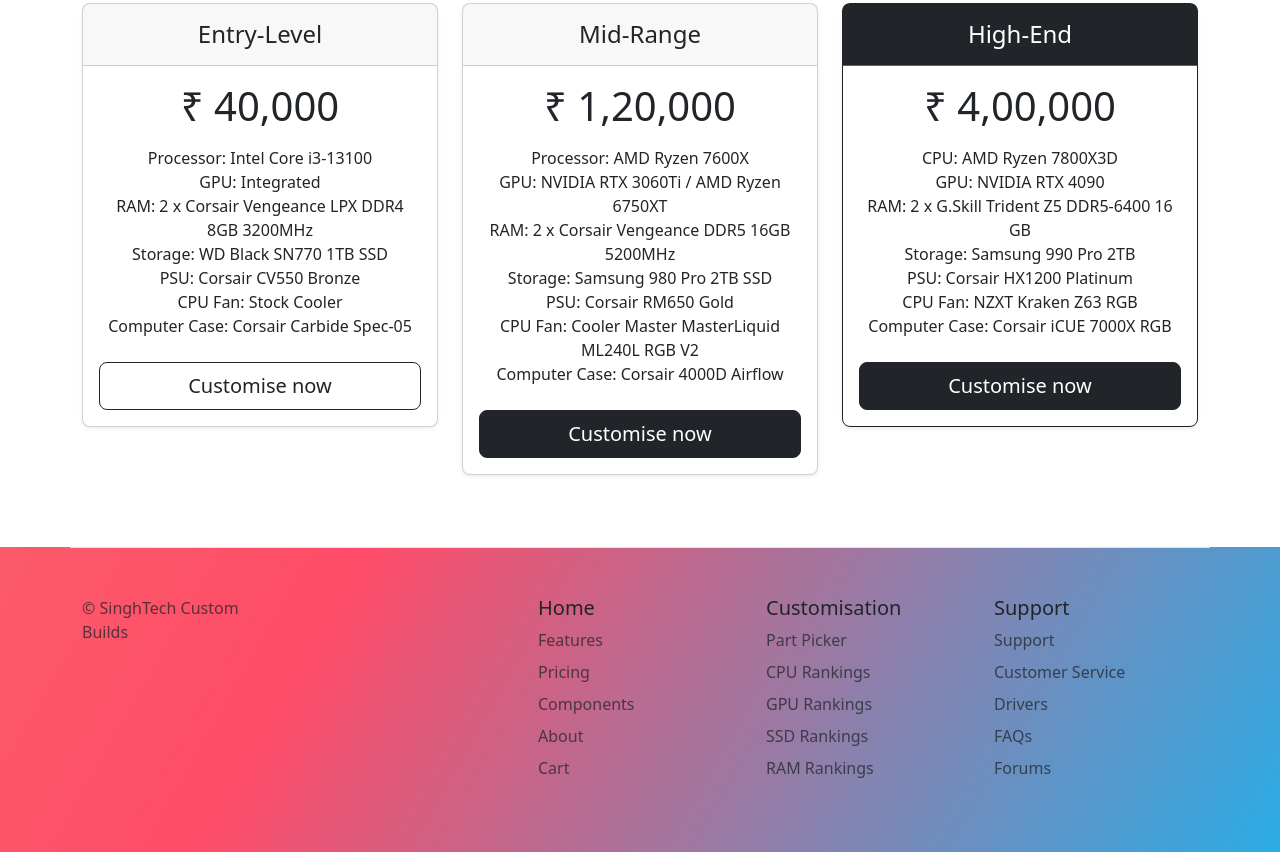
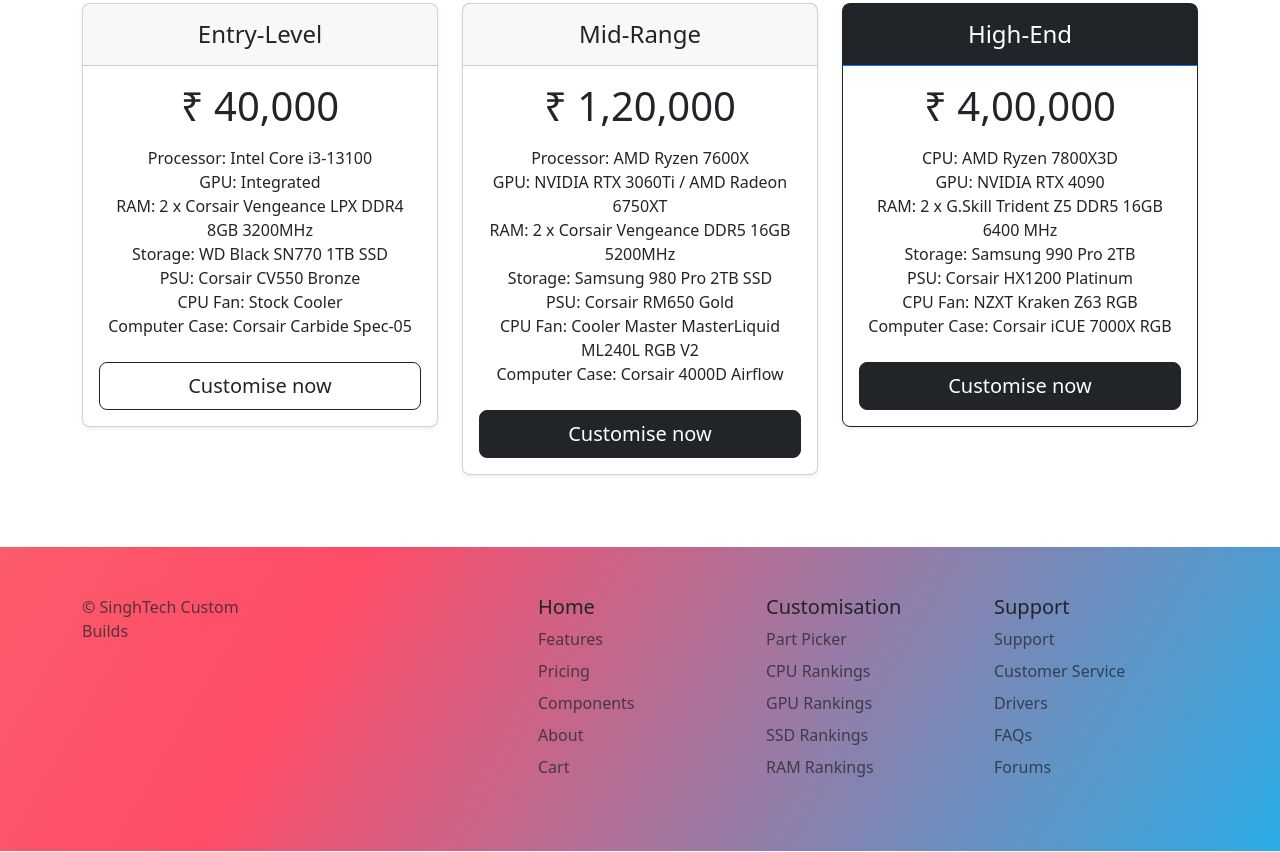
Before and after one commit to Manvendra2509/SinghTech-Custom-Builds, a plain HTML site: page index.html in a window 1280 px wide. Shown: the part 1724-2576 px from the top of the page. Drawn offline with nearby package versions, Linux system fonts and the light colour scheme.

Commit message:
Update index.html

```diff
--- a/index.html
+++ b/index.html
@@ -246,7 +246,7 @@
                 <h1 class="card-title pricing-card-title">₹ 1,20,000</h1>
                 <ul class="list-unstyled mt-3 mb-4">
                   <li>Processor: AMD Ryzen 7600X</li>
-                  <li>GPU: NVIDIA RTX 3060Ti / AMD Ryzen 6750XT</li>
+                  <li>GPU: NVIDIA RTX 3060Ti / AMD Radeon 6750XT</li>
                   <li>RAM: 2 x Corsair Vengeance DDR5 16GB 5200MHz</li>
                   <li>Storage: Samsung 980 Pro 2TB SSD</li>
                   <li>PSU: Corsair RM650 Gold</li>
@@ -269,7 +269,7 @@
                 <ul class="list-unstyled mt-3 mb-4">
                   <li>CPU: AMD Ryzen 7800X3D</li>
                   <li>GPU: NVIDIA RTX 4090</li>
-                  <li>RAM: 2 x G.Skill Trident Z5 DDR5-6400 16 GB</li>
+                  <li>RAM: 2 x G.Skill Trident Z5 DDR5 16GB 6400 MHz</li>
                   <li>Storage: Samsung 990 Pro 2TB</li>
                   <li>PSU: Corsair HX1200 Platinum</li>
                   <li>CPU Fan: NZXT Kraken Z63 RGB</li>
@@ -288,7 +288,7 @@
     <section id="contact" class="gradient-background">
       <div class="container">
         <footer
-          class="row row-cols-1 row-cols-sm-2 row-cols-md-5 py-5 mt-5 border-top"
+          class="row row-cols-1 row-cols-sm-2 row-cols-md-5 py-5 mt-5"
         >
           <div class="col mb-3">
             <p class="text-body-secondary">© SinghTech Custom Builds</p>
```
